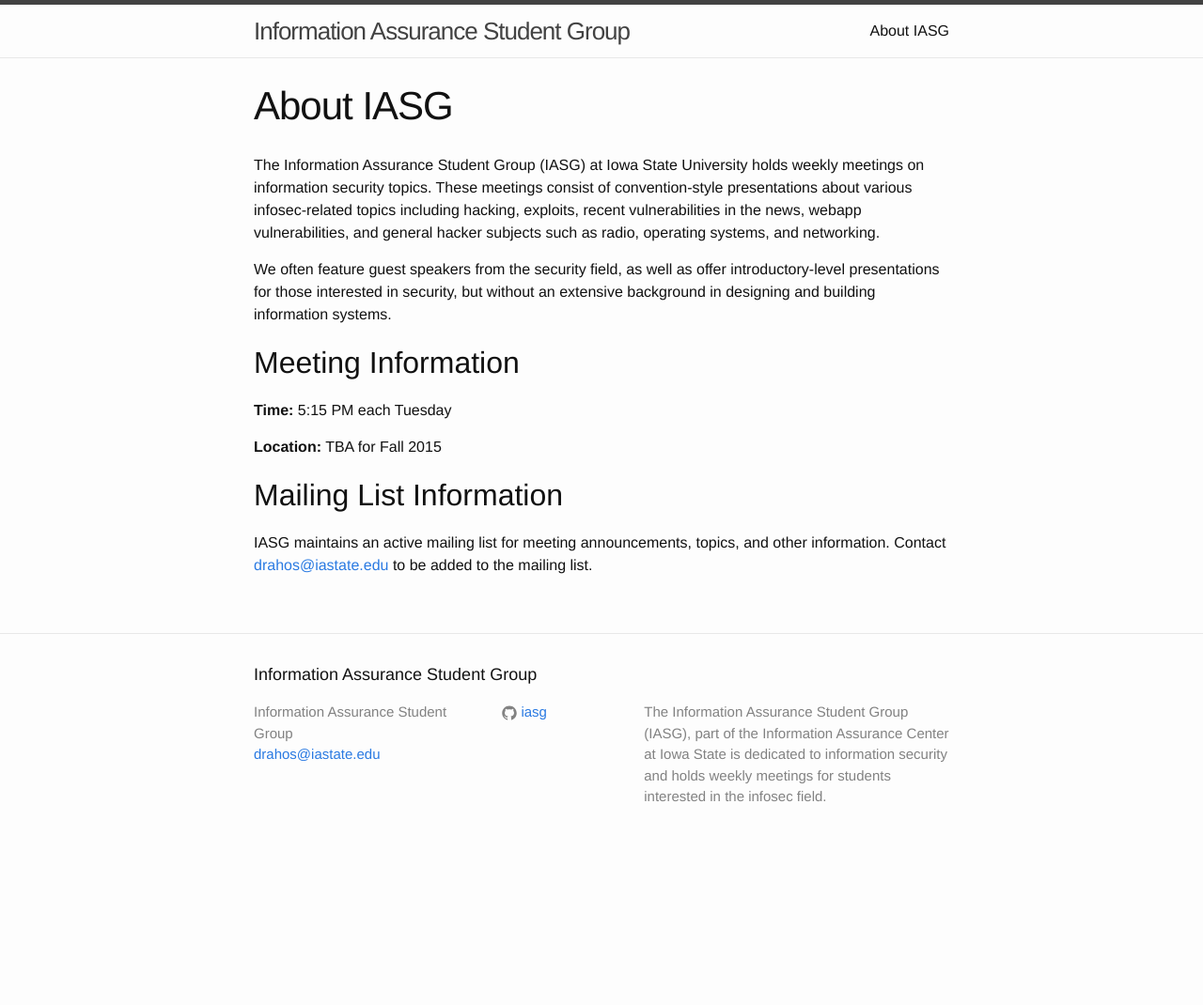
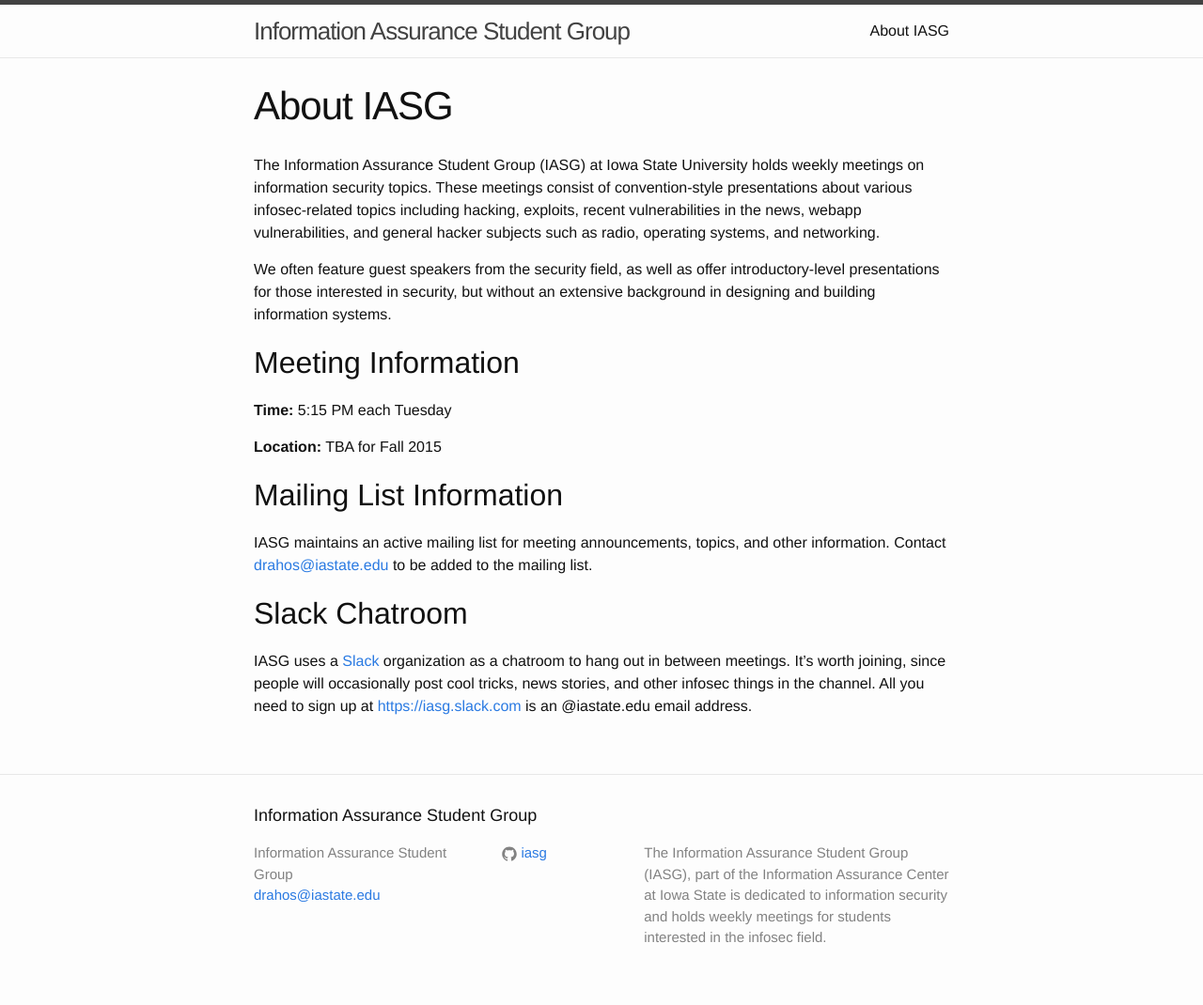
Before and after one commit to IASG/iasg.github.io, a Jekyll site: the page built from about.md, in a window 1280 px wide. Shown: the whole page at 94% size. Built offline with Jekyll 4.4.1, drawn with Linux system fonts in a browser that asks for light colours; before the commit the page ends 920 px from its top, so only the background shows below that.

```diff
--- a/about.md
+++ b/about.md
@@ -26,5 +26,15 @@
 
 Mailing List Information
 ------------------------
+
 IASG maintains an active mailing list for meeting announcements, topics, and
 other information. Contact <{{ site.email }}> to be added to the mailing list.
+
+Slack Chatroom
+--------------
+
+IASG uses a [Slack](https://iasg.slack.com) organization as a chatroom to hang out in
+between meetings. It's worth joining, since people will occasionally post cool
+tricks, news stories, and other infosec things in the channel. All you need to
+sign up at <https://iasg.slack.com> is
+an @iastate.edu email address.
--- a/index.html
+++ b/index.html
@@ -14,6 +14,9 @@
         <h2>
           <a class="post-link" href="{{ post.url | prepend: site.baseurl }}">{{ post.title }}</a>
         </h2>
+
+	  {{ post.excerpt }}
+
       </li>
     {% endfor %}
   </ul>
```
Also changed, not shown: _posts/2015-05-11-new-website-room-tba.markdown (added, +32 -0 lines), _posts/2015-05-11-welcome-to-jekyll.markdown (deleted, +0 -25 lines).
